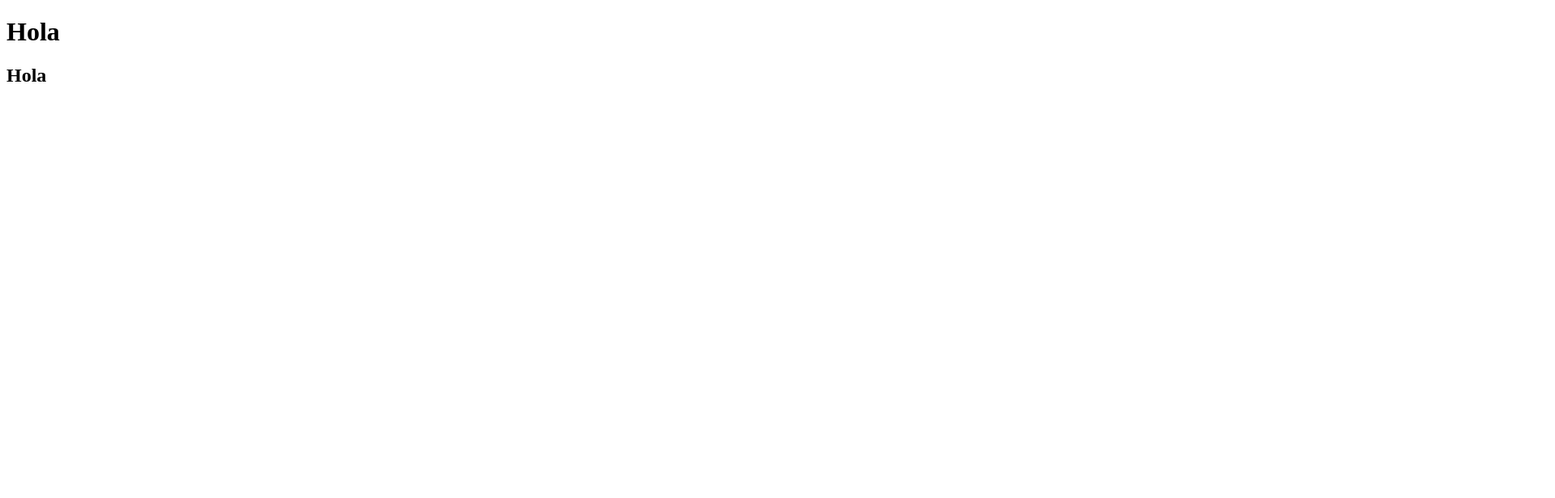
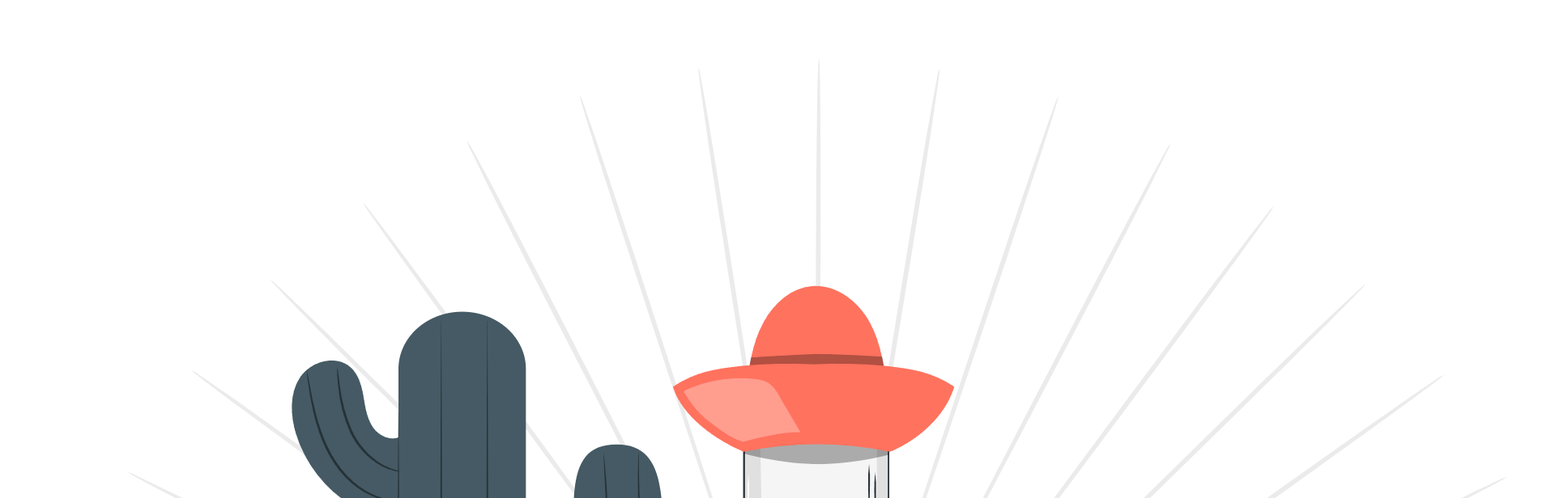
Before and after one commit to c4tiruso/tequila, a plain HTML site: page index.html in a window 1280 px wide. Shown: the top 616 px of the page at 81% size, 1920 px wide, since content can reach past the window. Drawn offline with Linux system fonts and the light colour scheme.

Commit message:
img inserted

```diff
--- a/index.html
+++ b/index.html
@@ -6,11 +6,12 @@
     <title>Zzz</title>
 </head>
 <body>
+
+<section>
     <div>
-        <h1>Hola</h1>
-        <h2>Hola</h2>
-
+        <div> <img src="SRC/tequila-pana.png" alt=""></div>
     </div>
+</section>
 
 </body>
 </html>
```
Also changed, not shown: SRC/tequila-pana.png (added).
